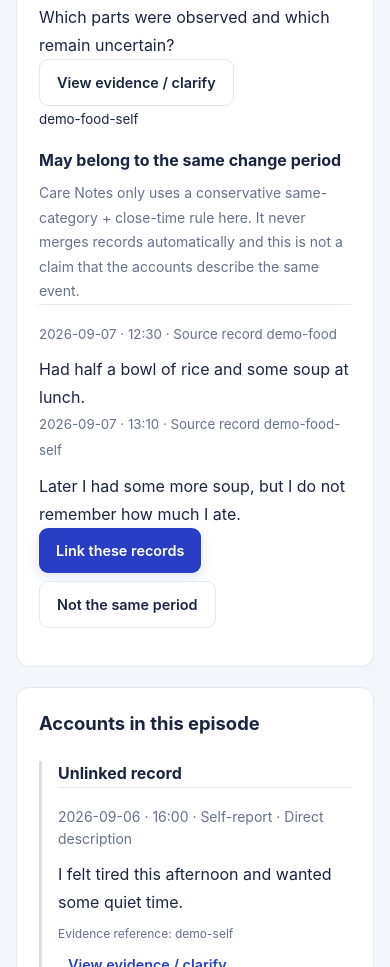
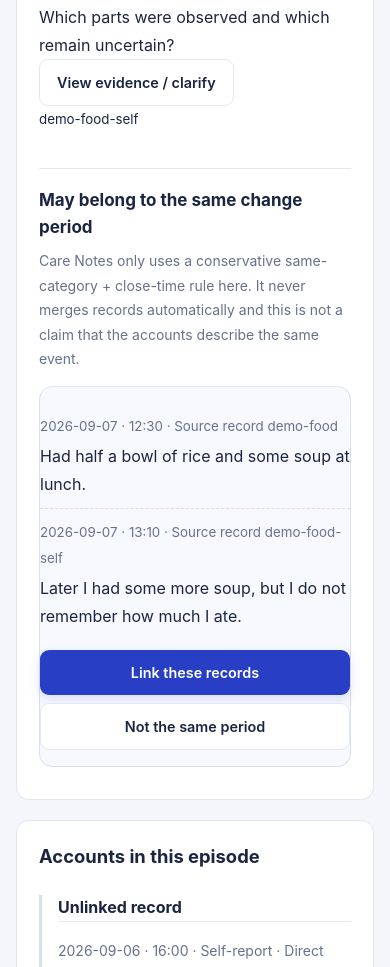
Before and after one commit to Neil-Moonvale/care-notes, a website with bundled scripts: page dist/index.html in a window 390 px wide. Shown: the part 1612-2579 px from the top of the page. Built offline with nearby package versions, Linux system fonts and the light colour scheme.

Commit message:
style: load phone-first candidate review styles

```diff
--- a/dist/index.html
+++ b/dist/index.html
@@ -1,3 +1,3 @@
 <!doctype html>
-<html lang="zh-CN"><head><meta charset="UTF-8"><meta name="viewport" content="width=device-width, initial-scale=1, viewport-fit=cover"><meta name="theme-color" content="#283ec4"><meta name="description" content="在手机上把零散照护记录整理成可核对的事件经过，保留不同声音、未知与原始依据。"><title>照护手记 · Care Notes</title><link rel="icon" href="./icon.svg" type="image/svg+xml"><link rel="manifest" href="./manifest.webmanifest"><link rel="stylesheet" href="./styles.css"></head>
+<html lang="zh-CN"><head><meta charset="UTF-8"><meta name="viewport" content="width=device-width, initial-scale=1, viewport-fit=cover"><meta name="theme-color" content="#283ec4"><meta name="description" content="在手机上把零散照护记录整理成可核对的事件经过，保留不同声音、未知与原始依据。"><title>照护手记 · Care Notes</title><link rel="icon" href="./icon.svg" type="image/svg+xml"><link rel="manifest" href="./manifest.webmanifest"><link rel="stylesheet" href="./styles.css"><link rel="stylesheet" href="./suggestion-ui.css"></head>
 <body><a class="skip" href="#main">跳到内容 / Skip to content</a><div id="app"></div><dialog id="editor"></dialog><dialog id="confirm"></dialog><div id="toast" role="status" aria-live="polite"></div><noscript>请开启 JavaScript 使用照护手记。Please enable JavaScript.</noscript><script type="module" src="./app.js"></script><script type="module" src="./suggestion-ui.js"></script></body></html>
```
